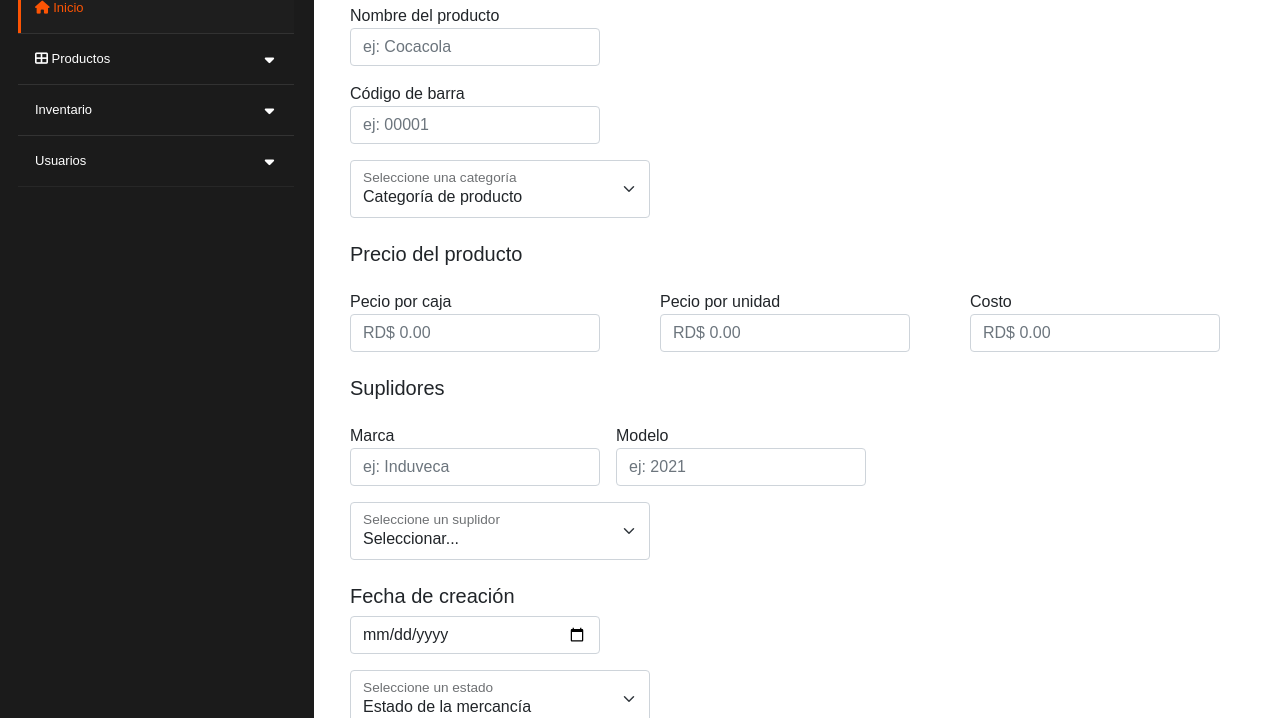
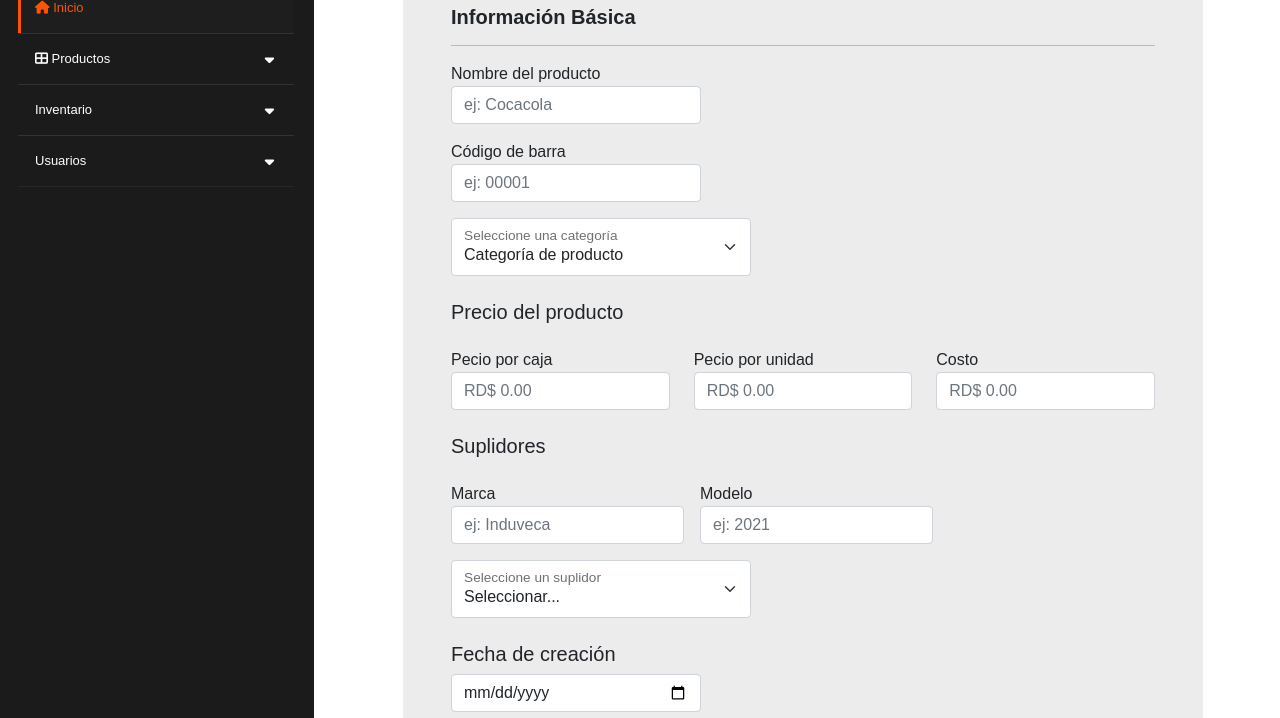
Before and after one commit to JohanJimenex/proyecto-itla, a plain HTML site: page pages/inventario/registro-mercancia.html in a window 1280 px wide. Shown: the part 133-851 px from the top of the page. Drawn offline with nearby package versions, Linux system fonts and the light colour scheme.

Commit message:
se agregó formulario estilo

```diff
--- a/css/main.css
+++ b/css/main.css
@@ -1,3 +1,7 @@
 @import url('./side-bar.css');
 @import url('./bootstrap.min.css');
 @import url('https://use.fontawesome.com/releases/v6.2.1/css/all.css');
+
+.bg-gray{
+    background-color: rgb(236, 236, 236);
+}
--- a/pages/inventario/registro-mercancia.html
+++ b/pages/inventario/registro-mercancia.html
@@ -62,10 +62,10 @@
         <!-- Registro Mercancia -->
         <div class="col-9">
 
-            <div class="container mt-5">
+            <div class="container mt-5 p-5 bg-gray rounded" style="width: 50rem;">
 
-                <form>
-                    <h5>Nuevo producto</h5>
+                <form >
+                    <h3>Nuevo producto</h3>
                     <h5> <b> Información Básica </b> </h5>
                     <hr>
 
@@ -93,19 +93,19 @@
                     <h5>Precio del producto</h5>
 
                     <div class="row">
-                        <div class="col-sm-4">
+                        <div class="col-4">
                             <label class="mt-3">Pecio por caja</label>
-                            <input style="width: 250px;" class="form-control" type="number" placeholder="RD$ 0.00">
+                            <input style="width: 250px auto;" class="form-control" type="number" placeholder="RD$ 0.00">
                         </div>
 
-                        <div class="col-sm-4">
+                        <div class="col-4">
                             <label class="mt-3">Pecio por unidad</label>
-                            <input style="width: 250px;" class="form-control" type="number" placeholder="RD$ 0.00">
+                            <input style="width: 250px auto;" class="form-control" type="number" placeholder="RD$ 0.00">
                         </div>
 
-                        <div class="col-sm-4">
+                        <div class="col-4">
                             <label class="mt-3">Costo</label>
-                            <input style="width: 250px;" class="form-control" type="number" placeholder="RD$ 0.00">
+                            <input style="width: 250px auto;" class="form-control" type="number" placeholder="RD$ 0.00">
                         </div>
                     </div>
 
@@ -116,12 +116,12 @@
                     <div class="d-flex">
                         <div>
                             <label class="mt-3">Marca</label>
-                            <input style="width: 250px;" class="form-control" type="text" placeholder="ej: Induveca">
+                            <input style="width: 250px auto;" class="form-control" type="text" placeholder="ej: Induveca">
                         </div>
 
                         <div class="mx-3">
                             <label class="mt-3">Modelo</label>
-                            <input style="width: 250px;" class="form-control" type="number" placeholder="ej: 2021">
+                            <input style="width: 250px auto;" class="form-control" type="number" placeholder="ej: 2021">
                         </div>
                     </div>
 
```
Also changed, not shown: index.html (+1 -3 lines), pages/inventario/entrada-mercancia.html (+1 -1 lines), pages/inventario/reporte-mercancia.html (+3 -3 lines), pages/inventario/salida-mercancia.html (+1 -1 lines), pages/usuarios/crear-usuario.html (+7 -0 lines).
